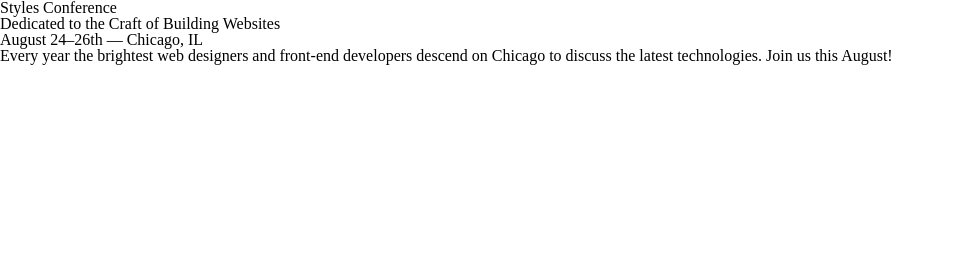
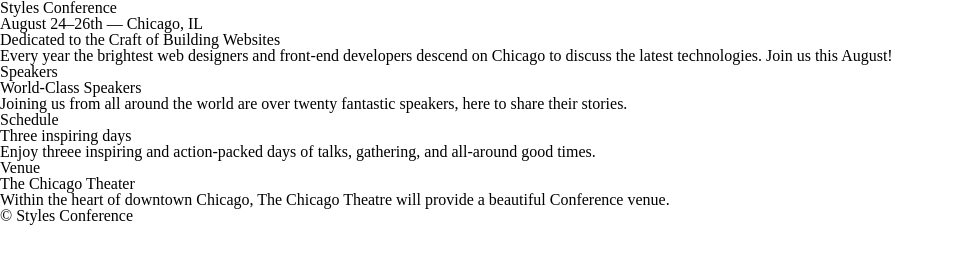
Before and after one commit to 276627/styles-conference, a plain HTML site: page index.html in a window 1280 px wide. Shown: the whole page, without its empty margins (0-954 px from the left). Drawn offline with Linux system fonts and the light colour scheme.

Commit message:
Update index.html

```diff
--- a/index.html
+++ b/index.html
@@ -11,9 +11,34 @@
  <body>
     <header>
         <h1>Styles Conference</h1>
-        <h2>Dedicated to the Craft of Building Websites</h2>
         <h3>August 24&ndash;26th &mdash; Chicago, IL</h3>
+
+        <section>
+            <h2>Dedicated to the Craft of Building Websites</h2>
         <p>Every year the brightest web designers and front-end developers descend on Chicago to discuss the latest technologies. Join us this August! </p>
+       <section/>
     </header>
-    </body>
-   </html>
+
+<section>
+    <h5>Speakers</h5>
+    <h3>World-Class Speakers</h3>
+    <p>Joining us from all around the world are over twenty fantastic speakers, here to share their stories.</p>
+</section>
+
+    <section>
+    <h5>Schedule</h5>
+    <h3>Three inspiring days</h3>
+    <p>Enjoy threee inspiring and action-packed days of talks, gathering, and all-around good times.</p>
+    </section>
+
+    <section>
+        <h5>Venue</h5>
+    <h3>The Chicago Theater</h3>
+    <p>Within the heart of downtown Chicago, The Chicago Theatre will provide a beautiful Conference venue.</p>
+</section>
+<footer>
+    <small>&copy; Styles Conference</small>
+</footer>
+
+ </body>
+ </html>
```
